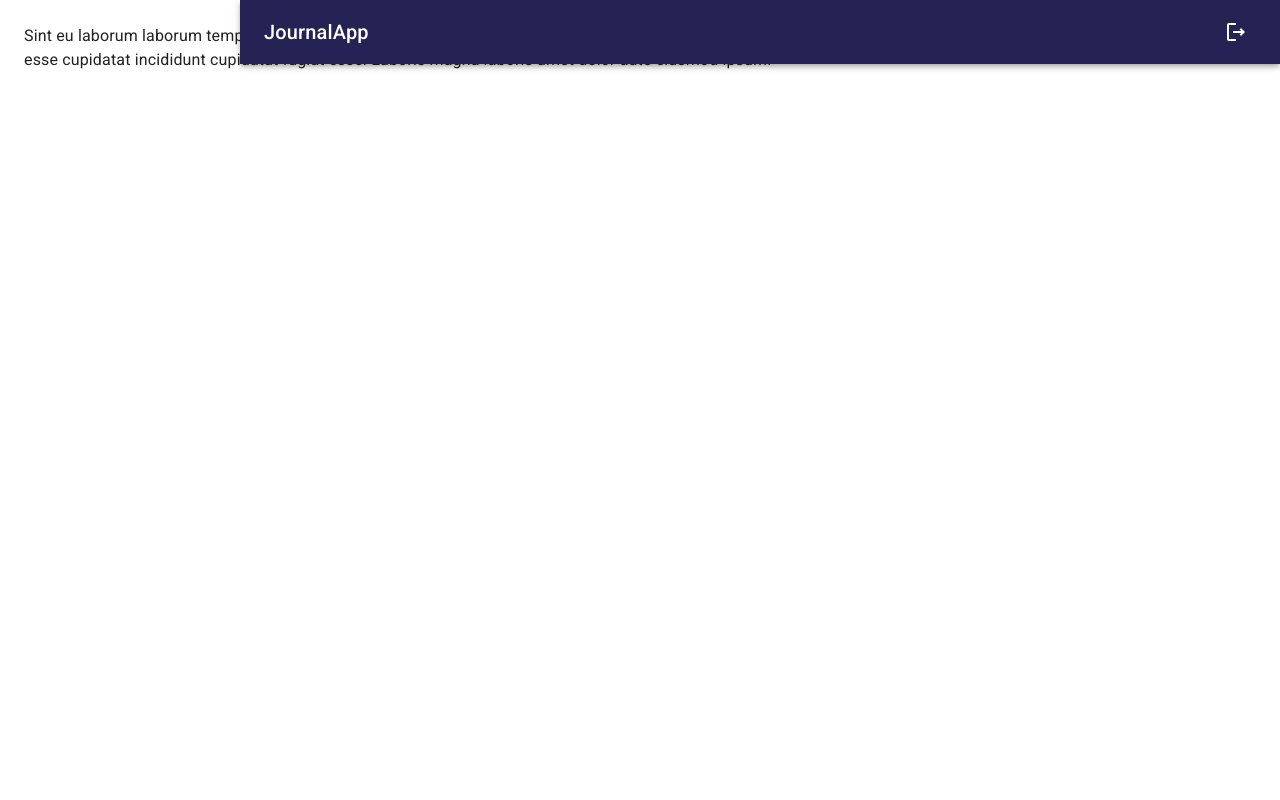
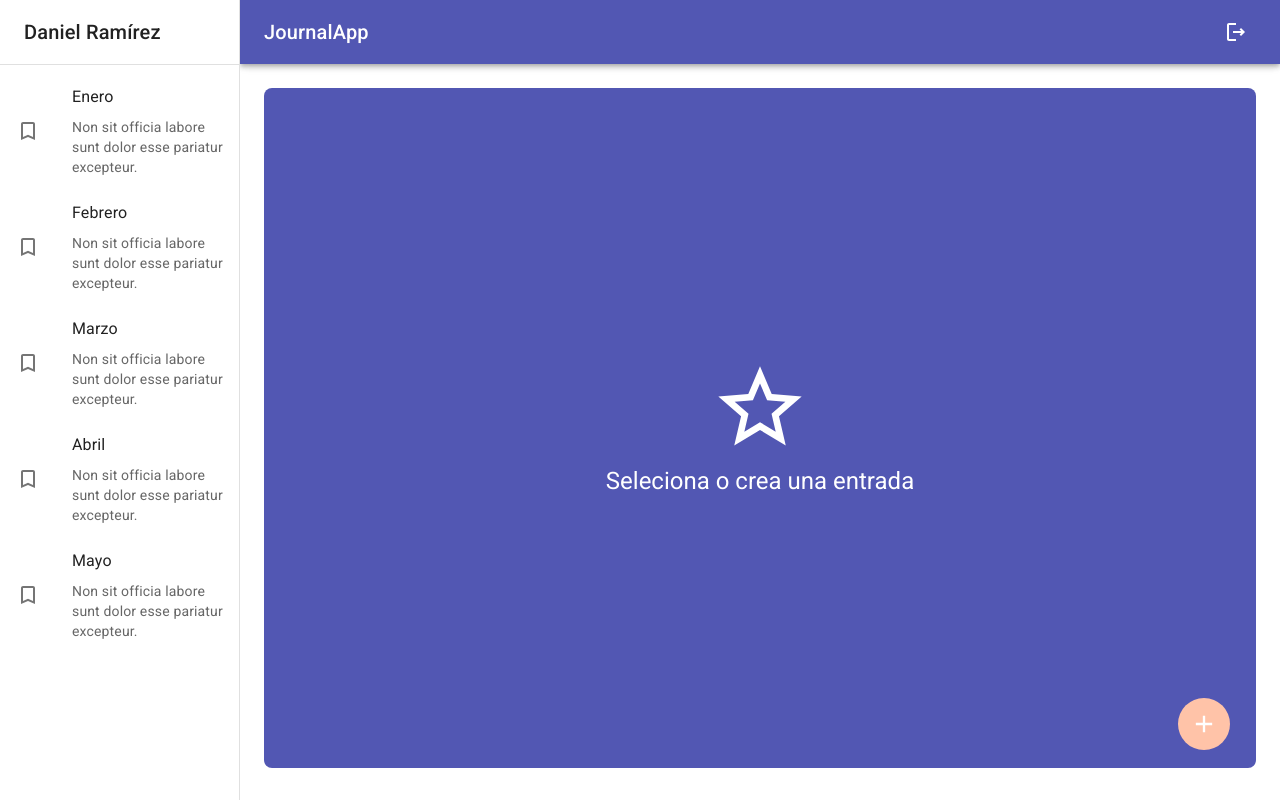
Before and after one commit to DanielRamirez421/journal-app, a React (Vite) app: page / in a window 1280 px wide. Built offline with nearby package versions, Linux system fonts and the light colour scheme.

Commit message:
Added ImageGallery and AddEntryButton component

```diff
--- /dev/null
+++ b/src/journal/components/AddEntryButton.jsx
@@ -0,0 +1,23 @@
+import { AddOutlined } from "@mui/icons-material"
+import { IconButton } from "@mui/material"
+
+export const AddEntryButton = () => {
+  return (
+    <IconButton
+        size="large"
+        sx={{
+          color: "white",
+          backgroundColor: "secondary.main",
+          position: "fixed",
+          bottom: 50,
+          right: 50,
+          ':hover': {
+            backgroundColor: "secondary.main",
+            opacity: 0.9,
+          }
+        }}
+      >
+        <AddOutlined fontSize="30"/>
+      </IconButton>
+  )
+}
--- /dev/null
+++ b/src/journal/components/ImageGallery.jsx
@@ -0,0 +1,69 @@
+import { ImageList, ImageListItem } from "@mui/material";
+
+export const ImageGallery = () => {
+  return (
+    <ImageList sx={{ width: '100%', height: 300 }} cols={3} rowHeight={200}>
+      {itemData.map((item) => (
+        <ImageListItem key={item.title}>
+          <img
+            src={`${item.img}?w=164&h=164&fit=crop&auto=format`}
+            srcSet={`${item.img}?w=164&h=164&fit=crop&auto=format&dpr=2 2x`}
+            alt={item.title}
+            loading="lazy"
+          />
+        </ImageListItem>
+      ))}
+    </ImageList>
+  );
+};
+
+const itemData = [
+  {
+    img: "https://picsum.photos/200/200",
+    title: "Breakfast",
+  },
+  {
+    img: "https://picsum.photos/200/200",
+    title: "Burger",
+  },
+  {
+    img: "https://picsum.photos/200/200",
+    title: "Camera",
+  },
+  {
+    img: "https://picsum.photos/200/200",
+    title: "Coffee",
+  },
+  {
+    img: "https://picsum.photos/200/200",
+    title: "Hats",
+  },
+  {
+    img: "https://picsum.photos/200/200",
+    title: "Honey",
+  },
+  {
+    img: "https://picsum.photos/200/200",
+    title: "Basketball",
+  },
+  {
+    img: "https://picsum.photos/200/200",
+    title: "Fern",
+  },
+  {
+    img: "https://picsum.photos/200/200",
+    title: "Mushrooms",
+  },
+  {
+    img: "https://picsum.photos/200/200",
+    title: "Tomato basil",
+  },
+  {
+    img: "https://picsum.photos/200/200",
+    title: "Sea star",
+  },
+  {
+    img: "https://picsum.photos/200/200",
+    title: "Bike",
+  },
+];
--- /dev/null
+++ b/src/journal/components/SideBar.jsx
@@ -0,0 +1,70 @@
+import PropTypes from "prop-types";
+import {
+  Box,
+  Divider,
+  Drawer,
+  Toolbar,
+  Typography,
+  List,
+  ListItem,
+  ListItemButton,
+  ListItemIcon,
+  Grid,
+  ListItemText,
+} from "@mui/material";
+import { TurnedInNot } from "@mui/icons-material";
+
+export const SideBar = ({ drawerWidth }) => {
+  return (
+    <Box
+      component="nav"
+      sx={{ width: { sm: drawerWidth }, flexShrink: { sm: 0 } }}
+    >
+      <Drawer
+        variant="permanent"
+        open={true}
+        // ModalProps={{
+        //   keepMounted: true, // Better open performance on mobile.
+        // }}
+        sx={{
+          display: { xs: "block" },
+          "& .MuiDrawer-paper": { boxSizing: "border-box", width: drawerWidth },
+        }}
+      >
+        <Toolbar>
+          <Typography variant="h6" noWrap component="div">
+            Daniel Ramírez
+          </Typography>
+        </Toolbar>
+
+        <Divider />
+
+        <List>
+          {["Enero", "Febrero", "Marzo", "Abril", "Mayo"].map(
+            (month, index) => (
+              <ListItem key={index} disablePadding>
+                <ListItemButton>
+                  <ListItemIcon>
+                    <TurnedInNot />
+                  </ListItemIcon>
+                  <Grid container>
+                    <ListItemText primary={month} />
+                    <ListItemText secondary={"Non sit officia labore sunt dolor esse pariatur excepteur."}/>
+                  </Grid>
+                </ListItemButton>
+              </ListItem>
+            )
+          )}
+        </List>
+      </Drawer>
+    </Box>
+  );
+};
+
+SideBar.propTypes = {
+  drawerWidth: PropTypes.number,
+};
+
+SideBar.defaultProps = {
+  drawerWidth: 240,
+};
--- a/src/journal/components/index.js
+++ b/src/journal/components/index.js
@@ -1 +1,4 @@
 export * from './NavBar';
+export * from './SideBar';
+export * from './ImageGallery';
+export * from './AddEntryButton';
--- a/src/journal/layout/JournalLayout.jsx
+++ b/src/journal/layout/JournalLayout.jsx
@@ -1,5 +1,5 @@
-import { Box } from "@mui/material";
-import { NavBar } from "../components";
+import { Box, Toolbar } from "@mui/material";
+import { NavBar, SideBar } from "../components";
 
 export const JournalLayout = ({ children }) => {
   const drawerWidth = 240;
@@ -7,8 +7,9 @@ export const JournalLayout = ({ children }) => {
   return (
     <Box sx={{ display: "flex" }}>
       <NavBar drawerWidth={drawerWidth}/>
-
-      <Box component="main" sx={{ flexGrow: 1, p: 3 }}>
+      <SideBar drawerWidth={drawerWidth}/>
+      <Box component="main" sx={{ flexGrow: 1, p: 3}}>
+        <Toolbar />
         {children}
       </Box>
     </Box>
--- a/src/journal/pages/JournalPage.jsx
+++ b/src/journal/pages/JournalPage.jsx
@@ -1,10 +1,18 @@
-import { Typography } from "@mui/material"
-import { JournalLayout } from "../layout/JournalLayout"
+import { IconButton, Typography } from "@mui/material";
+import { AddOutlined } from "@mui/icons-material";
+import { JournalLayout } from "../layout/JournalLayout";
+import { NoteView, NothingSelectedView } from "../views";
+import { AddEntryButton } from "../components";
 
 export const JournalPage = () => {
   return (
     <JournalLayout>
-      <Typography>Sint eu laborum laborum tempor excepteur exercitation in voluptate voluptate duis. Amet culpa consequat fugiat quis velit. Quis velit commodo sunt exercitation et Lorem esse cupidatat incididunt cupidatat fugiat esse. Laboris magna laboris amet dolor aute eiusmod ipsum.</Typography>
+      {/* <Typography>Sint eu laborum laborum tempor excepteur exercitation in voluptate voluptate duis. Amet culpa consequat fugiat quis velit. Quis velit commodo sunt exercitation et Lorem esse cupidatat incididunt cupidatat fugiat esse. Laboris magna laboris amet dolor aute eiusmod ipsum.</Typography> */}
+
+      {/* <NoteView /> */}
+      <NothingSelectedView />
+      <AddEntryButton />
+
     </JournalLayout>
-  )
-}
+  );
+};
--- /dev/null
+++ b/src/journal/views/NoteView.jsx
@@ -0,0 +1,48 @@
+import { SaveOutlined } from "@mui/icons-material"
+import { Button, Grid, Typography, TextField } from "@mui/material"
+import { ImageGallery } from "../components"
+
+export const NoteView = () => {
+  return (
+    <Grid
+      container
+      direction="row"
+      justifyContent="space-between"
+      alignItems="center"
+      sx={{ mb: 1 }}
+    >
+      <Grid item>
+        <Typography
+          fontSize={30}
+          fontWeight={'light'}
+        >28 de agosto, 2023</Typography>
+      </Grid>
+      <Grid item>
+        <Button color="primary" sx={{ padding: 1 }}>
+          <SaveOutlined sx={{ fontSize: 30, mr: 1 }}/>
+          Guardar
+        </Button>
+      </Grid>
+      <Grid container sx={{ mt: 1 }}>
+        <TextField
+          type={'text'}
+          variant={'filled'}
+          fullWidth
+          placeholder={'Enter a title'}
+          label={'Title'}
+          sx={{ border: 'none', mb: 1 }}
+        />
+        <TextField
+          type={'text'}
+          variant={'filled'}
+          fullWidth
+          multiline
+          placeholder={'¿What are you thinking?'}
+          minRows={5}
+        />
+      </Grid>
+
+      <ImageGallery />
+    </Grid>
+  )
+}
--- /dev/null
+++ b/src/journal/views/NothingSelectedView.jsx
@@ -0,0 +1,22 @@
+import { StarOutline } from "@mui/icons-material"
+import { Grid, Typography } from "@mui/material"
+
+export const NothingSelectedView = () => {
+  return (
+    <Grid
+      container
+      spacing={0}
+      direction="column"
+      alignItems="center"
+      justifyContent="center"
+      sx={{ minHeight: `calc(100vh - 120px)`, backgroundColor: "primary.main", borderRadius: 2 }}
+    >
+      <Grid item xs={12}>
+        <StarOutline sx={{ fontSize: 100, color: "white"}}/>
+      </Grid>
+      <Grid item xs={12}>
+        <Typography variant="h5" color="white">Seleciona o crea una entrada</Typography>
+      </Grid>
+    </Grid>
+  )
+}
--- /dev/null
+++ b/src/journal/views/index.js
@@ -0,0 +1,2 @@
+export * from './NothingSelectedView'
+export * from './NoteView'
--- a/src/theme/theme.js
+++ b/src/theme/theme.js
@@ -4,10 +4,10 @@ import { red } from "@mui/material/colors";
 export const theme = createTheme({
   palette: {
     primary: {
-      main: "#262254",
+      main: "#5257B3",
     },
     secondary: {
-      main: "#543884",
+      main: "#FFC3A8",
     },
     error: {
       main: red.A400,
```
